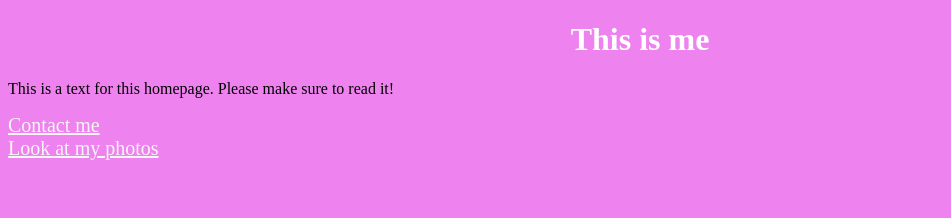
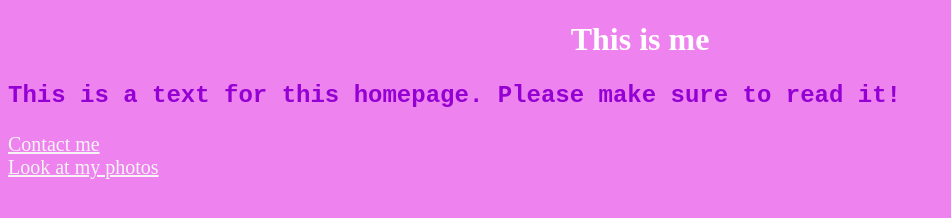
Before and after one commit to standarthoid/Croissant, a plain HTML site: page index.html in a window 1280 px wide. Shown: the whole page, without its empty margins (0-951 px from the left). Drawn offline with Linux system fonts and the light colour scheme.

Commit message:
Update to homepage text

```diff
--- a/css/app.css
+++ b/css/app.css
@@ -14,3 +14,9 @@ a {
   color: whitesmoke;
   font-size: 20px;
 }
+p {
+  font-size: 24px;
+  font-weight: bold;
+  font-family: "Courier New", Courier, monospace;
+  color: darkviolet;
+}
```
